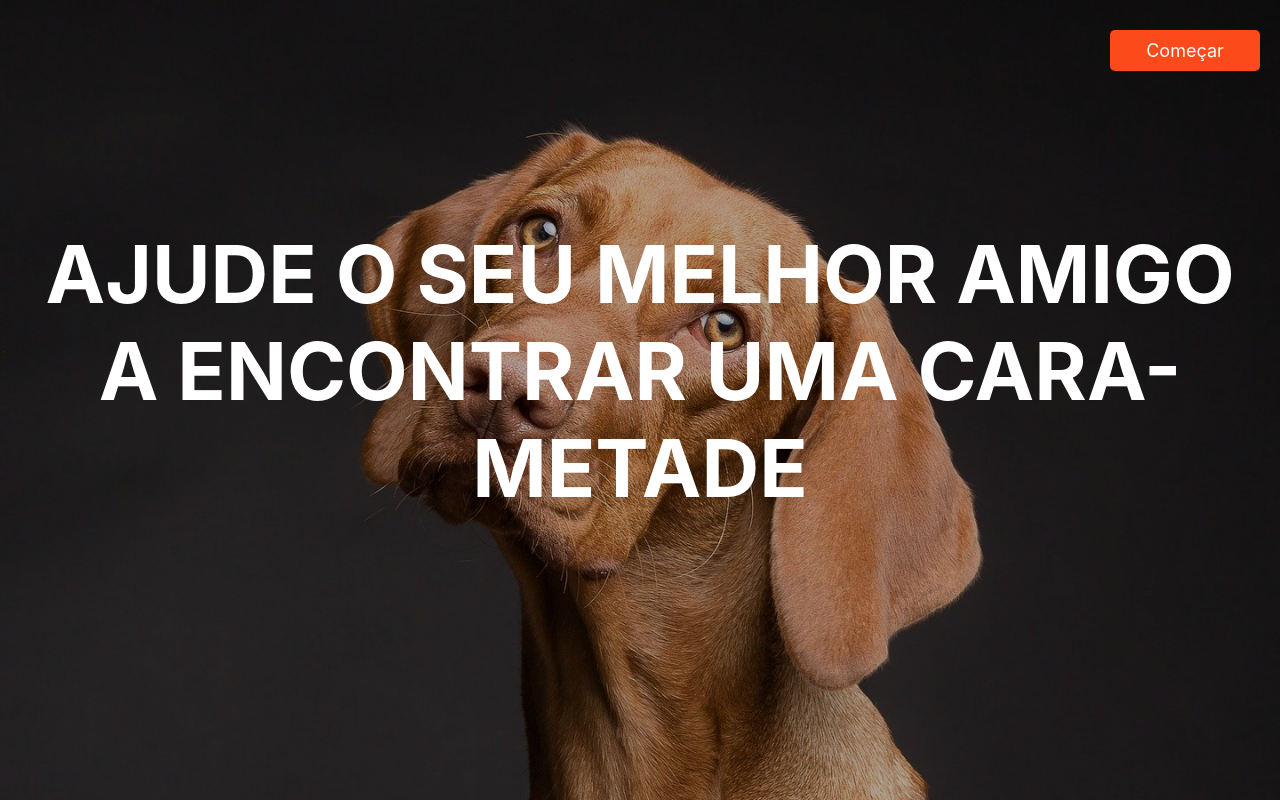
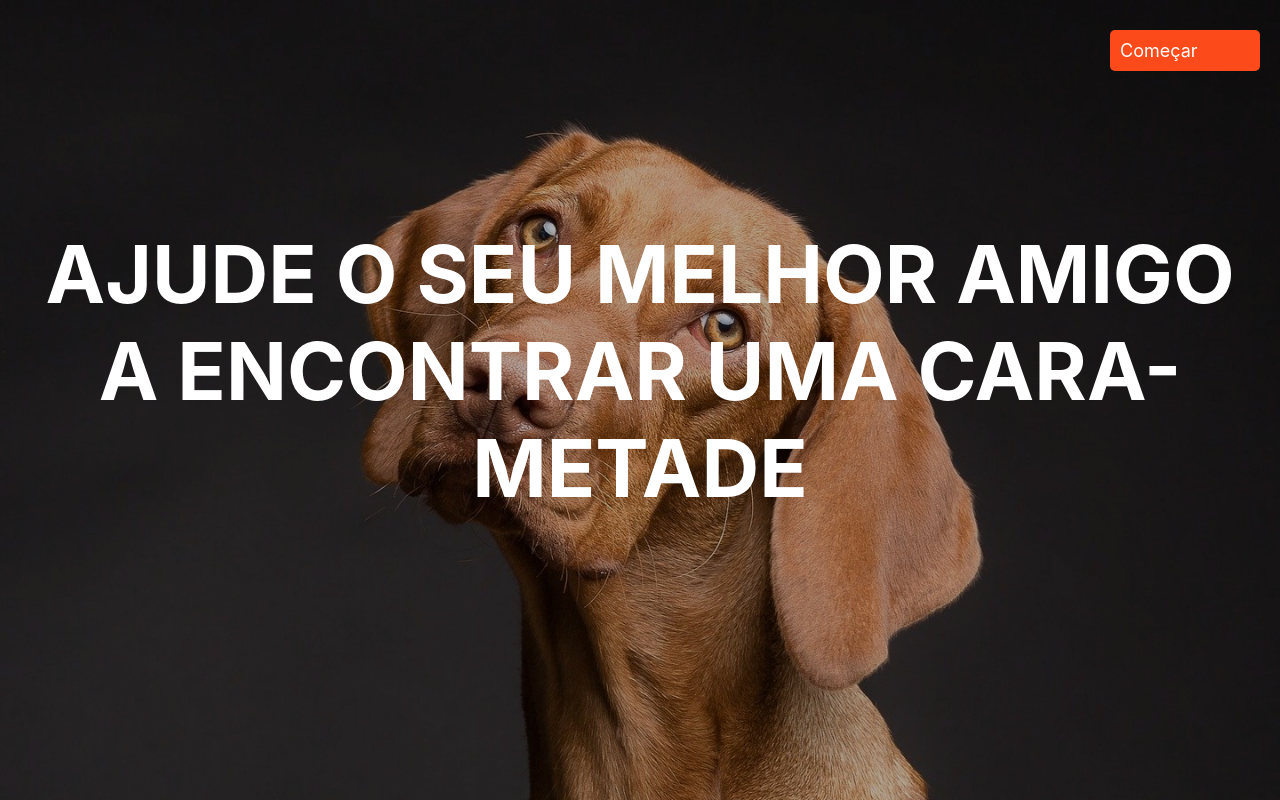
Before and after one commit to emmanuelviniciusdev/animates, a React (Create React App) app: page / in a window 1280 px wide. Built offline with nearby package versions, Linux system fonts and the light colour scheme; no server answers.

Commit message:
Suporte a icones e novo tema para SimpleButton

```diff
--- a/src/components/SimpleButton/index.tsx
+++ b/src/components/SimpleButton/index.tsx
@@ -1,11 +1,13 @@
 import React from 'react'
-import { Button } from './styles'
+import { Button, ContentButton } from './styles'
 import { Props } from './types'
+import { Icon } from '@iconify/react'
 
 function SimpleButton({
     btnSize = 'md',
     btnTheme = 'primary',
     isLoading = false,
+    icon,
     children,
     ...rest
 }: Partial<Props>) {
@@ -16,7 +18,10 @@ function SimpleButton({
             btnTheme={btnTheme}
             {...rest}
         >
-            {isLoading ? 'Aguarde...' : children}
+            <ContentButton>
+                {icon && <Icon icon={icon} className="icon" />}
+                <span>{isLoading ? 'Aguarde...' : children}</span>
+            </ContentButton>
         </Button>
     )
 }
--- a/src/components/SimpleButton/styles.tsx
+++ b/src/components/SimpleButton/styles.tsx
@@ -6,6 +6,7 @@ const getBackgroundColor = (btnTheme: BtnTheme, theme: DefaultTheme) => {
     const backgroundColors = {
         primary: theme.bgPrimary,
         secondary: theme.bgSecondary,
+        tertiary: lighten(0.06, theme.bgDefault),
     }
 
     return backgroundColors[btnTheme]
@@ -15,6 +16,12 @@ const fontSizes = {
     sm: '14px',
     md: '18px',
     lg: '24px',
+}
+
+const fontSizesIcon = {
+    sm: '20px',
+    md: '24px',
+    lg: '30px',
 }
 
 export const Button = styled.button<{ btnSize: BtnSize; btnTheme: BtnTheme }>`
@@ -34,4 +41,14 @@ export const Button = styled.button<{ btnSize: BtnSize; btnTheme: BtnTheme }>`
         cursor: not-allowed;
         outline: none;
     }
+
+    .icon {
+        font-size: ${({ btnSize }) => fontSizesIcon[btnSize]};
+    }
 `
+
+export const ContentButton = styled.div`
+    display: flex;
+    align-items: center;
+    gap: 8px;
+`
--- a/src/components/SimpleButton/types.ts
+++ b/src/components/SimpleButton/types.ts
@@ -1,10 +1,12 @@
 import { ButtonHTMLAttributes } from 'react'
+import { LocalIconifyIcon } from '../../shared/types/app.types'
 
 export type BtnSize = 'sm' | 'md' | 'lg'
-export type BtnTheme = 'primary' | 'secondary'
+export type BtnTheme = 'primary' | 'secondary' | 'tertiary'
 
 export type Props = ButtonHTMLAttributes<HTMLButtonElement> & {
     btnSize: BtnSize
     btnTheme: BtnTheme
     isLoading: boolean
+    icon?: LocalIconifyIcon
 }
```
